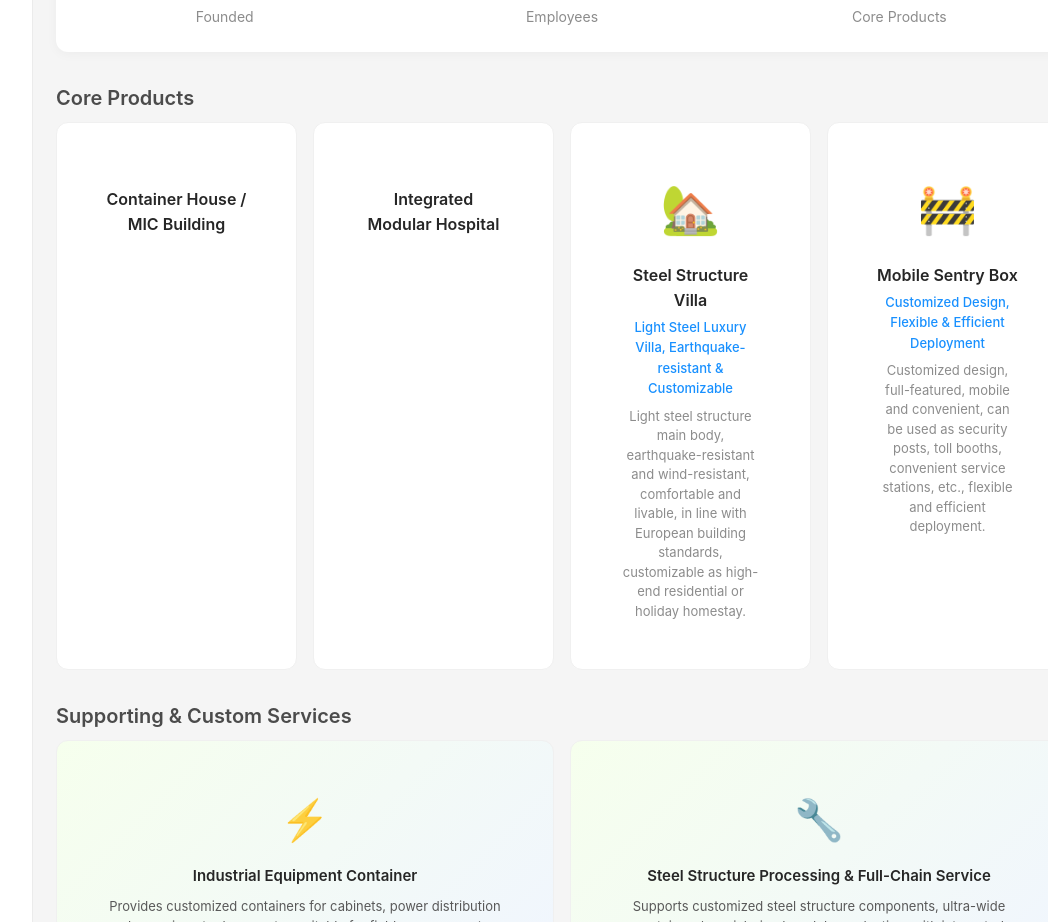
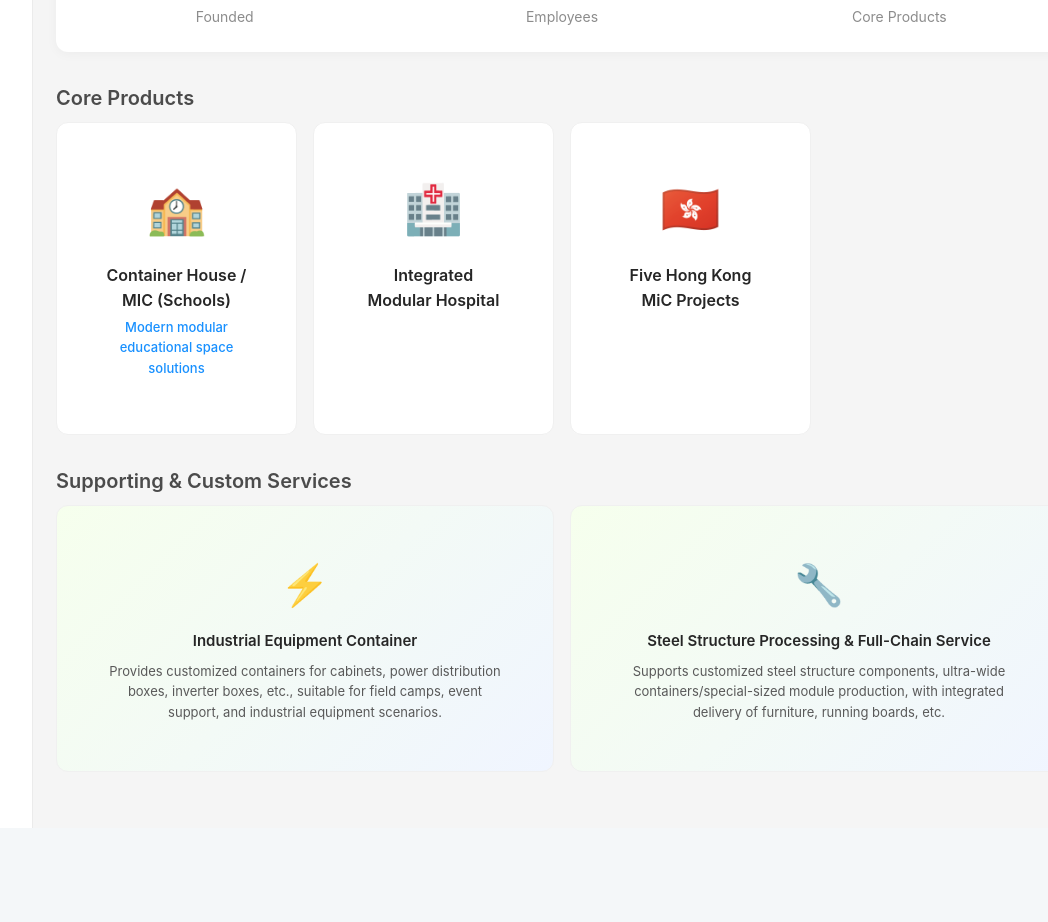
Before and after one commit to amike42w-sys/company-ai, a React (Vite) app: page / in a window 1280 px wide. Shown: the part 1120-2042 px from the top of the page, without its empty margins (188-1236 px from the left). After the commit the page ends 1948 px from the top, so only its background shows below. Built offline with nearby package versions, Linux system fonts and the light colour scheme.

Commit message:
feat: 重构产品为分类结构，支持展示多学校、多医院及香港项目案例

```diff
--- a/src/App.tsx
+++ b/src/App.tsx
@@ -13,6 +13,7 @@ import ChatMonitor from './components/Admin/ChatMonitor'
 import Login from './components/Auth/Login'
 import ProfilePage from './components/Auth/ProfilePage'
 import ProductDetail from './pages/ProductDetail'
+import CategoryProjects from './pages/CategoryProjects'
 import ProtectedRoute from './components/Auth/ProtectedRoute'
 
 function App() {
@@ -26,6 +27,7 @@ function App() {
         <Route path="/" element={<MainLayout />}>
           <Route index element={<HomePage />} />
           <Route path="public-chat" element={<PublicChat />} />
+          <Route path="category/:categoryId" element={<CategoryProjects />} />
           <Route path="product/:id" element={<ProductDetail />} />
           <Route
             path="analysis"
--- a/src/components/Home/HomePage.tsx
+++ b/src/components/Home/HomePage.tsx
@@ -193,17 +193,16 @@ const HomePage: React.FC = () => {
       <div className={styles.section}>
         <Title level={4} id="products-section">{t('core_products_label')}</Title>
         <Row gutter={[16, 16]}>
-          {companyInfo.products.map((product) => (
-            <Col xs={24} sm={12} lg={6} key={product.id}>
+          {companyInfo.categories.map((cat) => (
+            <Col xs={24} sm={12} lg={6} key={cat.id}>
               <Card
                 className={styles.productCard}
                 hoverable
-                onClick={() => navigate(`/product/${product.id}`)} // 点击跳转
+                onClick={() => navigate(`/category/${cat.id}`)}
               >
-                <div className={styles.productIcon}>{product.icon}</div>
-                <div className={styles.productName}>{product.name[currentLang]}</div>
-                <div className={styles.productSlogan}>{product.slogan ? product.slogan[currentLang] : ""}</div>
-                <div className={styles.productDesc}>{product.description ? product.description[currentLang] : ""}</div>
+                <div className={styles.productIcon}>{cat.icon}</div>
+                <div className={styles.productName}>{cat.name[currentLang]}</div>
+                <div className={styles.productSlogan}>{cat.description ? cat.description[currentLang] : ""}</div>
               </Card>
             </Col>
           ))}
--- a/src/data/companyInfo.ts
+++ b/src/data/companyInfo.ts
@@ -20,10 +20,16 @@ export const companyInfo = {
     },
   },
 
-  products: [
+  categories: [
+    {
+      id: 'school-cat',
+      name: { zh: '集装箱房屋 / MIC建筑 (学校)', en: 'Container House / MIC (Schools)' },
+      icon: '🏫',
+      description: { zh: '提供现代化的模块化教育空间解决方案', en: 'Modern modular educational space solutions' },
+      projects: [
         {
           id: 'mic-school',
-      name: { zh: '集装箱房屋 / MIC建筑', en: 'Container House / MIC Building' },
+          name: { zh: '福田博园小学', en: 'Futian Expo Garden Primary School' },
           details: {
             title: { zh: '福田博园小学', en: 'Futian Expo Garden Primary School' },
             images: [
@@ -44,9 +50,16 @@ export const companyInfo = {
             }
           }
         },
+      ]
+    },
+    {
+      id: 'hospital-cat',
+      name: { zh: '集成模块化医院', en: 'Integrated Modular Hospital' },
+      icon: '🏥',
+      projects: [
         {
           id: 'mic-hospital',
-      name: { zh: '集成模块化医院', en: 'Integrated Modular Hospital' },
+          name: { zh: '湛江医院', en: 'Zhanjiang Hospital' },
           details: {
             title: { zh: '湛江医院', en: 'Zhanjiang Hospital' },
             images: [
@@ -66,53 +79,15 @@ export const companyInfo = {
               en: 'The hospital is fully equipped with facilities, including a duty room, conference room, lounge, changing room, bathroom, emergency room, outpatient room, waiting room, sampling room, blood collection room, treatment room, and isolation room, and it also differentiates between adult and pediatric consultation rooms.'
             }
           }
+        }
+      ]
     },
     {
-      id: 'steel-structure-villa',
-      name: { zh: '钢结构别墅', en: 'Steel Structure Villa' },
-      slogan: { zh: '轻钢结构豪宅，抗震宜居可定制', en: 'Light Steel Luxury Villa, Earthquake-resistant & Customizable' },
-      description: {
-        zh: '轻钢结构主体，抗震防风，舒适宜居，符合欧洲建筑标准，可定制化设计为高端住宅、度假民宿。',
-        en: 'Light steel structure main body, earthquake-resistant and wind-resistant, comfortable and livable, in line with European building standards, customizable as high-end residential or holiday homestay.'
-      },
-      icon: '🏡',
-      detailInfo: {
-        title: { zh: '高端度假别墅', en: 'High-end Holiday Villa' },
-        images: ['/images/products/villa1.jpg', '/images/products/villa2.jpg'],
-        stats: [
-          { label: { zh: '建筑面积', en: 'Building Area' }, value: '350㎡' },
-          { label: { zh: '抗震等级', en: 'Earthquake Resistance' }, value: '8级' },
-          { label: { zh: '节能标准', en: 'Energy Rating' }, value: 'A+级' }
-        ],
-        desc: {
-          zh: '采用轻钢结构主体，抗震防风，舒适宜居，符合欧洲建筑标准，可定制化设计为高端住宅、度假民宿，美观大方，节能环保。',
-          en: 'Using light steel structure main body, earthquake-resistant and wind-resistant, comfortable and livable, in line with European building standards, can be customized as high-end residential or holiday homestay, beautiful and generous, energy-saving and environmental protection.'
+      id: 'hk-cat',
+      name: { zh: '五所香港MiC项目', en: 'Five Hong Kong MiC Projects' },
+      icon: '🇭🇰',
+      projects: []
     }
-      }
-    },
-    {
-      id: 'mobile-sentry-box',
-      name: { zh: '移动岗亭', en: 'Mobile Sentry Box' },
-      slogan: { zh: '定制化设计，部署灵活高效', en: 'Customized Design, Flexible & Efficient Deployment' },
-      description: {
-        zh: '定制化设计，功能齐全，移动便捷，可作为保安岗、收费亭、便民服务站等，部署灵活高效。',
-        en: 'Customized design, full-featured, mobile and convenient, can be used as security posts, toll booths, convenient service stations, etc., flexible and efficient deployment.'
-      },
-      icon: '🚧',
-      detailInfo: {
-        title: { zh: '智能安防岗亭', en: 'Intelligent Security Sentry Box' },
-        images: ['/images/products/sentry1.jpg', '/images/products/sentry2.jpg'],
-        stats: [
-          { label: { zh: '尺寸', en: 'Size' }, value: '2.5m×2.5m' },
-          { label: { zh: '重量', en: 'Weight' }, value: '1.2吨' },
-          { label: { zh: '部署时间', en: 'Deployment Time' }, value: '2小时' }
-        ],
-        desc: {
-          zh: '定制化设计，功能齐全，移动便捷，可作为保安岗、收费亭、便民服务站等，部署灵活高效，满足多种场景需求。',
-          en: 'Customized design, full-featured, mobile and convenient, can be used as security posts, toll booths, convenient service stations, etc., flexible and efficient deployment to meet a variety of scene needs.'
-        }
-      }
-    },
   ],
 
   supportingServices: [
--- /dev/null
+++ b/src/pages/CategoryProjects.tsx
@@ -0,0 +1,50 @@
+import React from 'react';
+import { useParams, useNavigate } from 'react-router-dom';
+import { Card, Row, Col, Typography, Button } from 'antd';
+import { ArrowLeftOutlined } from '@ant-design/icons';
+import { useTranslation } from 'react-i18next';
+import { companyInfo } from '../data/companyInfo';
+
+const { Title } = Typography;
+
+const CategoryProjects: React.FC = () => {
+  const { categoryId } = useParams();
+  const navigate = useNavigate();
+  const { t, i18n } = useTranslation();
+  const currentLang = (i18n.language.startsWith('zh') ? 'zh' : 'en') as 'zh' | 'en';
+
+  const category = companyInfo.categories.find(c => c.id === categoryId);
+
+  if (!category) return <div>Category Not Found</div>;
+
+  return (
+    <div style={{ padding: '24px', maxWidth: '1200px', margin: '0 auto' }}>
+      <Button icon={<ArrowLeftOutlined />} onClick={() => navigate('/')} style={{ marginBottom: 20 }}>
+        {t('back')}
+      </Button>
+      <Title level={2}>{category.name[currentLang]}</Title>
+
+      <Row gutter={[24, 24]} style={{ marginTop: 24 }}>
+        {category.projects.length > 0 ? (
+          category.projects.map((project) => (
+            <Col xs={24} sm={12} md={8} key={project.id}>
+              <Card
+                hoverable
+                cover={<img alt="project" src={project.details.images[0]} style={{ height: 200, objectFit: 'cover' }} />}
+                onClick={() => navigate(`/product/${project.id}`)}
+              >
+                <Card.Meta title={project.name[currentLang]} />
+              </Card>
+            </Col>
+          ))
+        ) : (
+          <Col span={24} style={{ textAlign: 'center', padding: 50 }}>
+            <Title level={4} type="secondary">内容正在更新中 / Coming Soon</Title>
+          </Col>
+        )}
+      </Row>
+    </div>
+  );
+};
+
+export default CategoryProjects;
--- a/src/pages/ProductDetail.tsx
+++ b/src/pages/ProductDetail.tsx
@@ -15,7 +15,9 @@ const ProductDetail: React.FC = () => {
 
   const currentLang = (i18n.language.startsWith('zh') ? 'zh' : 'en') as 'zh' | 'en';
 
-  const product = companyInfo.products.find(p => p.id === id);
+  const product = companyInfo.categories
+    .flatMap(cat => cat.projects)
+    .find(p => p.id === id);
 
   if (!product || !product.details) {
     return (
```
Lines whose indentation alone changed are shown as unchanged.
